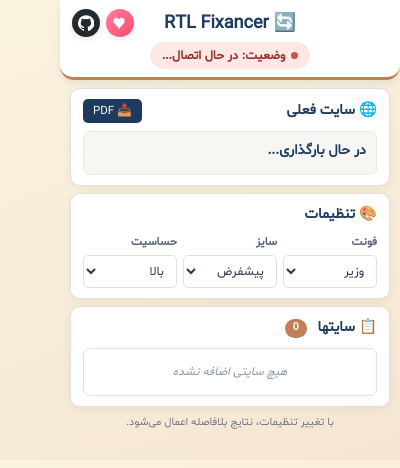
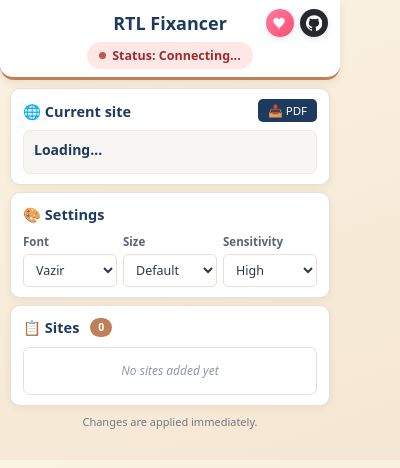
Before and after one commit to Nishef1/RTL-Fixancer, a browser extension: page popup.html in a window 400 px wide. Drawn offline with Linux system fonts and the light colour scheme.

Commit message:
Make popup English by default

```diff
--- a/popup.html
+++ b/popup.html
@@ -1,5 +1,5 @@
 <!DOCTYPE html>
-<html lang="fa" dir="rtl">
+<html lang="en" dir="ltr">
 <head>
     <meta charset="UTF-8">
     <meta name="viewport" content="width=device-width, initial-scale=1.0">
@@ -23,17 +23,10 @@
             --radius: 10px;
             --radius-sm: 7px;
             --radius-xs: 5px;
-            --transition: 0.2s ease;
-            --font-app: 'ShabnamPopup', Tahoma, Arial, sans-serif;
+            --font-app: system-ui, -apple-system, BlinkMacSystemFont, 'Segoe UI', Tahoma, Arial, sans-serif;
         }
 
         * { margin: 0; padding: 0; box-sizing: border-box; }
-
-        @font-face {
-            font-family: 'ShabnamPopup';
-            src: url('shabnam.woff2') format('woff2');
-            font-display: swap;
-        }
 
         body {
             font-family: var(--font-app);
@@ -66,7 +59,7 @@
         .icon-links {
             position: absolute;
             top: 9px;
-            left: 12px;
+            right: 12px;
             display: flex;
             gap: 6px;
         }
@@ -208,7 +201,7 @@
             padding: 1px 8px;
             border-radius: 10px;
             font-size: 10.5px;
-            margin-right: 5px;
+            margin-left: 5px;
             font-weight: 700;
         }
         .sites-container {
@@ -262,66 +255,66 @@
 </head>
 <body>
     <div class="header">
-        <h1>🔄 RTL Fixancer</h1>
+        <h1>RTL Fixancer</h1>
         <div class="icon-links" aria-label="Project links">
-            <button id="btnDonate" class="icon-btn donate" title="حمایت" aria-label="حمایت">
+            <button id="btnDonate" class="icon-btn donate" title="Donate" aria-label="Donate">
                 <svg viewBox="0 0 24 24" fill="currentColor" aria-hidden="true"><path d="M12.1 21.35l-1.1-1.02C5.14 14.94 2 12.12 2 8.5 2 6 4 4 6.5 4c1.54 0 3.04.99 3.57 2.36h.87C11.46 4.99 12.96 4 14.5 4 17 4 19 6 19 8.5c0 3.62-3.14 6.44-8.9 11.83l-1.1 1.02Z"/></svg>
             </button>
-            <button id="btnGithub" class="icon-btn github" title="گیت‌هاب" aria-label="گیت‌هاب">
+            <button id="btnGithub" class="icon-btn github" title="GitHub" aria-label="GitHub">
                 <svg viewBox="0 0 16 16" fill="currentColor" aria-hidden="true"><path d="M8 .2a8 8 0 0 0-2.53 15.6c.4.07.55-.17.55-.38v-1.33c-2.25.49-2.72-1.08-2.72-1.08-.36-.9-.88-1.14-.88-1.14-.72-.49.06-.48.06-.48.8.06 1.22.83 1.22.83.71 1.22 1.86.87 2.32.66.07-.52.28-.87.5-1.07-1.8-.2-3.69-.9-3.69-4a3.1 3.1 0 0 1 .82-2.15c-.08-.2-.36-1.02.08-2.12 0 0 .68-.22 2.22.82a7.6 7.6 0 0 1 4.04 0c1.54-1.04 2.22-.82 2.22-.82.44 1.1.16 1.92.08 2.12.51.56.82 1.28.82 2.15 0 3.11-1.9 3.8-3.71 4 .29.25.54.74.54 1.5v2.22c0 .21.15.46.55.38A8 8 0 0 0 8 .2Z"/></svg>
             </button>
         </div>
         <div id="hearts" class="hearts-container" aria-hidden="true"></div>
-        <div id="status" class="status disconnected">وضعیت: در حال اتصال...</div>
+        <div id="status" class="status disconnected">Status: Connecting...</div>
     </div>
 
     <div class="main-content">
         <div class="section">
             <h3 style="display:flex; align-items:center; justify-content:space-between; gap:8px;">
-                <span>🌐 سایت فعلی</span>
-                <button id="btnExportPdf" class="btn mini" aria-label="دانلود PDF صفحه">📥 PDF</button>
+                <span data-i18n="currentSite">🌐 Current site</span>
+                <button id="btnExportPdf" class="btn mini" aria-label="Export PDF">📥 PDF</button>
             </h3>
             <div class="current-site">
-                <div class="site-url" id="currentSiteUrl">در حال بارگذاری...</div>
+                <div class="site-url" id="currentSiteUrl">Loading...</div>
                 <div class="site-controls" id="currentSiteControls" style="display: none;">
                     <div class="site-toggle-container">
-                        <span class="site-toggle-label">فعال</span>
-                        <label class="mini-switch" aria-label="فعال/غیرفعال سایت فعلی">
+                        <span class="site-toggle-label" data-i18n="active">Active</span>
+                        <label class="mini-switch" aria-label="Enable or disable current site">
                             <input type="checkbox" id="currentSiteToggle">
                             <span class="mini-slider"></span>
                         </label>
                     </div>
-                    <button id="btnReapply" class="btn secondary" aria-label="اعمال مجدد روی این صفحه">اعمال مجدد</button>
+                    <button id="btnReapply" class="btn secondary" aria-label="Re-apply on this page">Re-apply</button>
                 </div>
             </div>
         </div>
 
         <div class="section" id="settingsPanel">
-            <h3>🎨 تنظیمات</h3>
+            <h3 data-i18n="settings">🎨 Settings</h3>
             <div class="form-row">
                 <div class="form-group">
-                    <label for="fontSelect">فونت</label>
+                    <label for="fontSelect">Font</label>
                     <select id="fontSelect">
-                        <option value="vazir">وزیر</option>
-                        <option value="shabnam">شبنم</option>
-                        <option value="default">پیشفرض</option>
+                        <option value="vazir">Vazir</option>
+                        <option value="shabnam">Shabnam</option>
+                        <option value="default">Default</option>
                     </select>
                 </div>
                 <div class="form-group">
-                    <label for="fontSizeSelect">سایز</label>
+                    <label for="fontSizeSelect">Size</label>
                     <select id="fontSizeSelect">
-                        <option value="default">پیشفرض</option>
-                        <option value="small">کوچک</option>
-                        <option value="medium">متوسط</option>
-                        <option value="large">بزرگ</option>
+                        <option value="default">Default</option>
+                        <option value="small">Small</option>
+                        <option value="medium">Medium</option>
+                        <option value="large">Large</option>
                     </select>
                 </div>
                 <div class="form-group">
-                    <label for="detectionMode">حساسیت</label>
+                    <label for="detectionMode">Sensitivity</label>
                     <select id="detectionMode">
-                        <option value="high">بالا</option>
-                        <option value="medium">متوسط</option>
-                        <option value="low">پایین</option>
+                        <option value="high">High</option>
+                        <option value="medium">Medium</option>
+                        <option value="low">Low</option>
                     </select>
                 </div>
             </div>
@@ -329,18 +322,19 @@
 
         <div class="section">
             <h3>
-                📋 سایتها
+                <span data-i18n="sites">📋 Sites</span>
                 <span class="sites-count" id="sitesCount">0</span>
             </h3>
             <div class="sites-container" id="sitesList">
-                <div class="empty-sites">هیچ سایتی اضافه نشده</div>
+                <div class="empty-sites">No sites added yet</div>
             </div>
         </div>
 
-        <div class="help">با تغییر تنظیمات، نتایج بلافاصله اعمال می‌شود.</div>
+        <div class="help">Changes are applied immediately.</div>
     </div>
 
     <script src="popup.js"></script>
+    <script src="ui-i18n.js"></script>
     <script src="popup-patch.js"></script>
 </body>
 </html>
```
